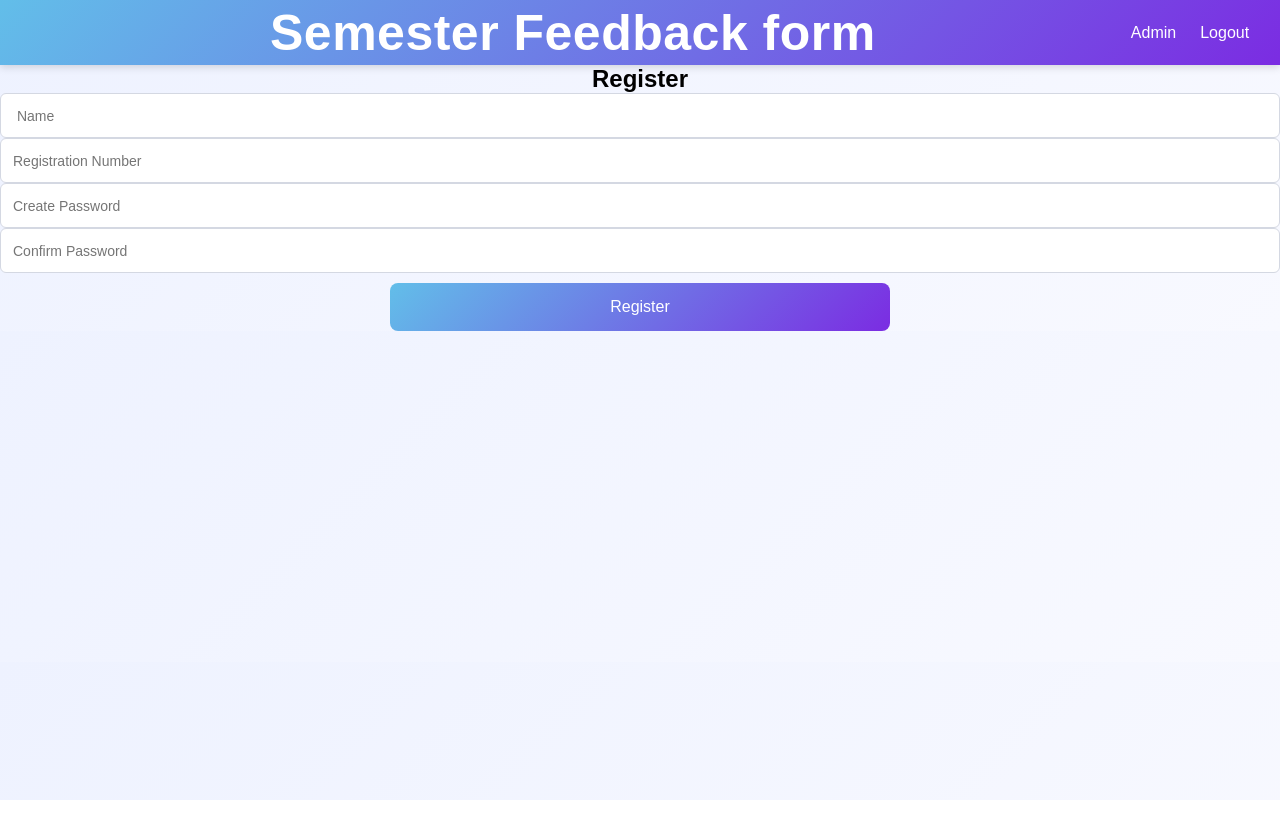
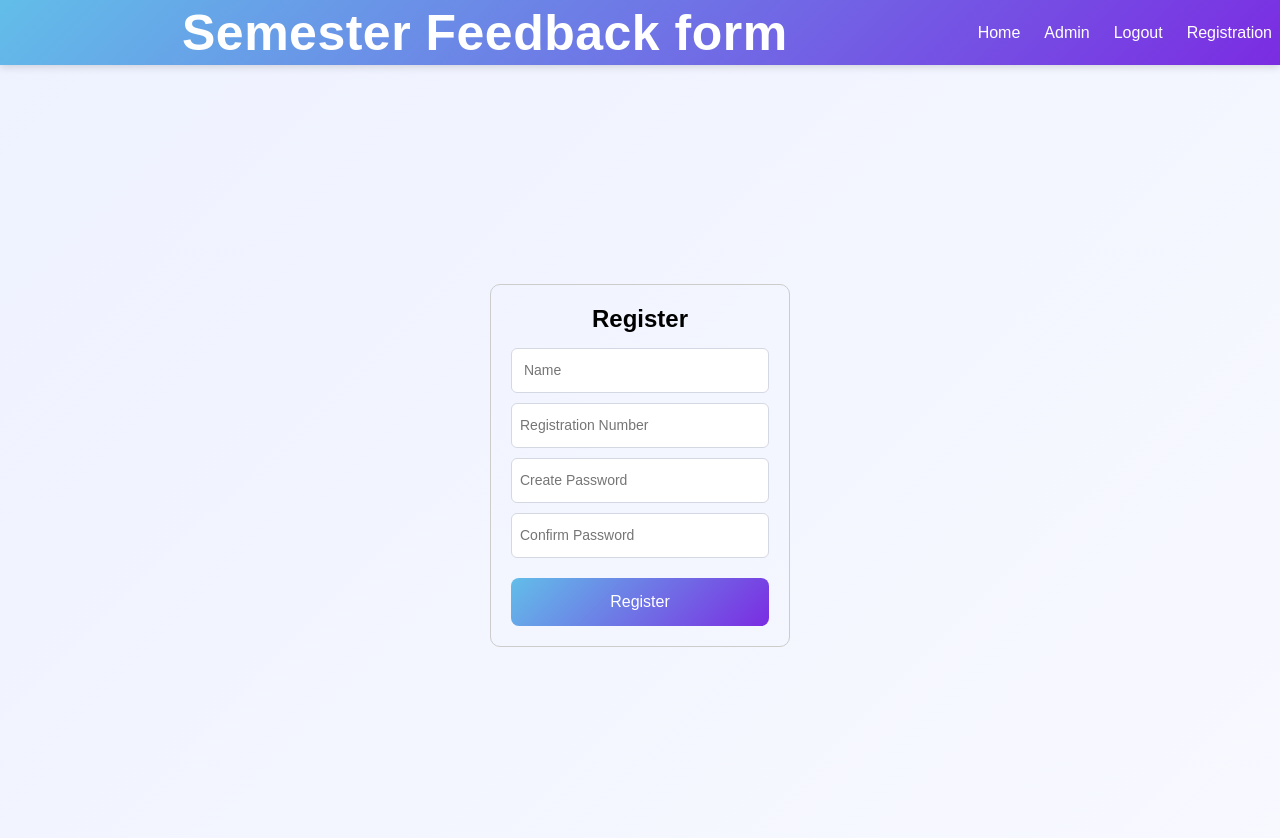
Before and after one commit to gpmakm/GECAbad_feedback_forms, a Next.js app: page /registration in a window 1280 px wide. Shown: the top 838 px of the page. Before the commit the page ends 800 px from the top, so only its background shows below. Built offline with nearby package versions, Linux system fonts and the light colour scheme.

Commit message:
Added statistics feature

```diff
--- a/src/app/admin/page.jsx
+++ b/src/app/admin/page.jsx
@@ -122,6 +122,7 @@ export default function Login() {
           Login
         </button>
 
+
       </form>
 
     </div>
--- a/src/app/backend/route.js
+++ b/src/app/backend/route.js
@@ -20,6 +20,52 @@ async function connecttoDB() {
     await mongoose.connect(process.env.NEXT_PUBLIC_DB_URL);
   }
 }
+ const models = [
+  { name: "cse_aiml", model: cse_aiml_student },
+  { name: "ee", model: ee_student },
+  { name: "ece", model: ece_student },
+  { name: "ce", model: ce_student },
+  { name: "me", model: me_student }
+];
+
+const getStorageInfo = async () => {
+  try {
+    const results = await Promise.all(
+      models.map(async ({ name, model }) => {
+        const res = await model.aggregate([
+          {
+            $group: {
+              _id: null,
+              totalSize: { $sum: { $bsonSize: "$$ROOT" } },
+              count: { $sum: 1 }
+            }
+          }
+        ]);
+
+        return {
+          name,
+          size: res[0]?.totalSize || 0,
+          count: res[0]?.count || 0
+        };
+      })
+    );
+
+    // 🔥 combine totals
+    const totalSizeBytes = results.reduce((sum, r) => sum + r.size, 0);
+    const totalDocs = results.reduce((sum, r) => sum + r.count, 0);
+
+    return {
+      collections: results,
+      totalDocuments: totalDocs,
+      totalSizeBytes,
+      totalSizeMB: (totalSizeBytes / (1024 * 1024)).toFixed(2)
+    };
+
+  } catch (error) {
+    console.error("Error getting storage info:", error);
+    return null;
+  }
+};
 
 export async function GET(req) {
 
@@ -39,6 +85,7 @@ export async function GET(req) {
 export async function POST(request) {
   try {
     await connecttoDB();
+
     const data = await request.json();
 
     let user_feedback;
@@ -63,6 +110,15 @@ export async function POST(request) {
     }
 
     await user_feedback.save();
+
+const stats = await getStorageInfo();
+
+console.log(stats);
+
+
+// ✅ universal solution
+
+
     return NextResponse.json({ message: "Data saved successfully" }, { status: 200 });
 
   } catch (error) {
@@ -70,3 +126,4 @@ export async function POST(request) {
     return NextResponse.json({ error: "Found error"+error.message }, { status: 500 });
   }
 }
+module.exports={cse_aiml_student,ee_student,ece_student,ce_student,me_student}
--- a/src/app/dashboard/page.jsx
+++ b/src/app/dashboard/page.jsx
@@ -21,6 +21,8 @@ export default function Dashboard() {
 
     fetchDetails();
   }, []);
+
+
 
   // ✅ Average calculation
   const calculateSubjectAverages = (branchData) => {
@@ -97,6 +99,9 @@ export default function Dashboard() {
       {/* 🔥 Export Button */}
       <button className="btn" onClick={downloadPDF}>
         Export as PDF
+      </button>
+      <button className="btn" style={{backgroundColor:'red'}}>
+        Export and Clear database
       </button>
 
       {/* 🔥 CONTENT TO EXPORT */}
--- a/src/app/globals.css
+++ b/src/app/globals.css
@@ -297,6 +297,41 @@ input,select{
 .styled-table tbody tr:last-of-type {
   border-bottom: 2px solid #009879;
 }
+.faculty-reg-container {
+  display: flex;
+  justify-content: center;
+  align-items: center;
+  height: 100vh;
+}
+
+.faculty-reg-form {
+  width: 300px;
+  padding: 20px;
+  border: 1px solid #ccc;
+  border-radius: 10px;
+}
+
+.faculty-reg-title {
+  text-align: center;
+  margin-bottom: 15px;
+}
+
+.faculty-reg-input {
+  width: 100%;
+  margin-bottom: 10px;
+  padding: 8px;
+}
+
+.faculty-reg-button {
+  width: 100%;
+  padding: 10px;
+  cursor: pointer;
+}
+
+.faculty-reg-error {
+  color: red;
+  font-size: 12px;
+}
 
 /* No data row */
 .styled-table td[colspan="3"] {
--- a/src/app/layout.js
+++ b/src/app/layout.js
@@ -18,8 +18,10 @@ export default function RootLayout({ children }) {
     <h2 className="navTitle"> Semester Feedback form</h2>
   </div>
   <ul className="navLinks" style={{display:'flex', gap:8,listStyleType:'none'}}>
+    <li><a href="/" style={{ color: 'white',textDecoration:'none',listStyleType:'none', margin:8 }}>Home</a></li>
     <li><a href="/admin" style={{ color: 'white',textDecoration:'none',listStyleType:'none', margin:8 }}>Admin</a></li>
     <li><a href="/logout" style={{ color: 'white',textDecoration:'none',listStyleType:'none', margin:8 }}>Logout</a></li>
+     <li><a href="/registration" style={{ color: 'white',textDecoration:'none',listStyleType:'none', margin:8 }}>Registration</a></li>
 
   </ul>
 </nav>
```
